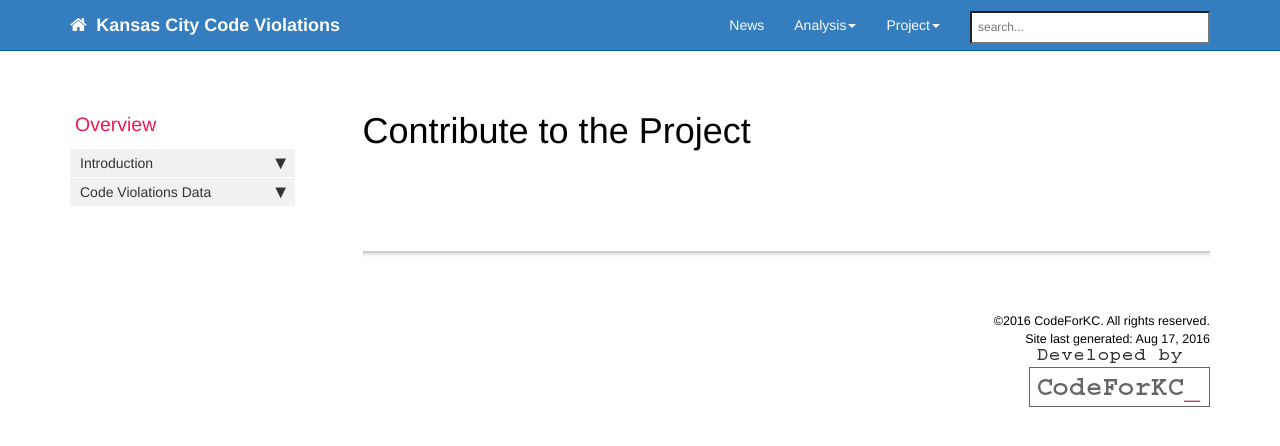
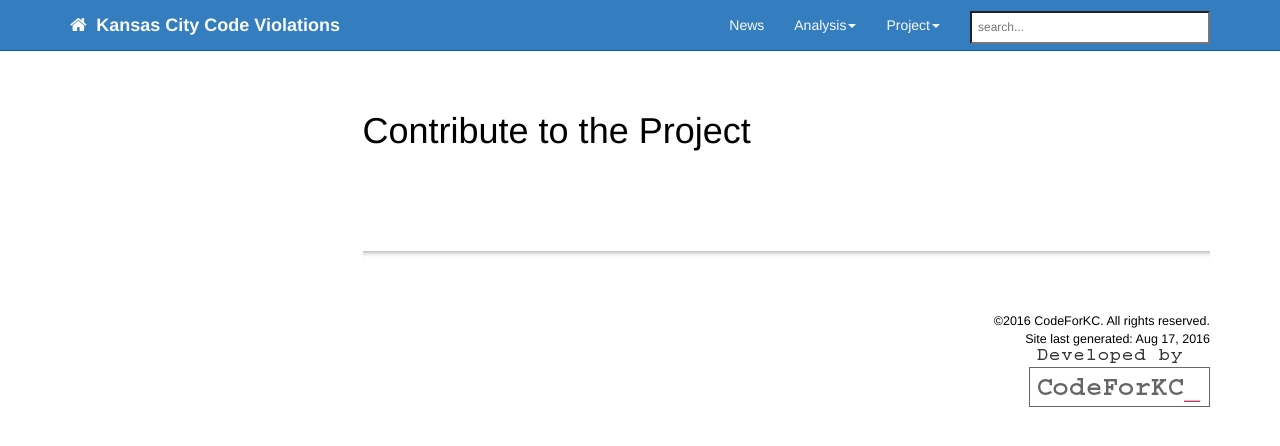
Before and after one commit to codeforkansascity/Property-Violations-Settlement, a Jekyll site: the page built from pages/project/contribute.md, in a window 1280 px wide. Shown: the top 446 px of the page. Built offline with Jekyll 4.4.1, drawn with Linux system fonts in a browser that asks for light colours; nearby versions of some CDN libraries; comment, search, counter and statistics services are not loaded.

Commit message:
Minor modification to default to no sidebar at all.

```diff
--- a/_config.yml
+++ b/_config.yml
@@ -67,7 +67,7 @@ defaults:
       layout: "page"
       comments: true
       search: true
-      sidebar: home_sidebar
+      sidebar: none
   -
     scope:
       path: ""
--- a/_layouts/default.html
+++ b/_layouts/default.html
@@ -62,7 +62,7 @@
     <div class="row">
         <!-- Sidebar Column -->
         <div class="col-md-3">
-          {% if page.sidebar == "" %}
+          {% if page.sidebar == "none" %}
            </div>
           {% else %}
           {% include sidebar.html %}
```
